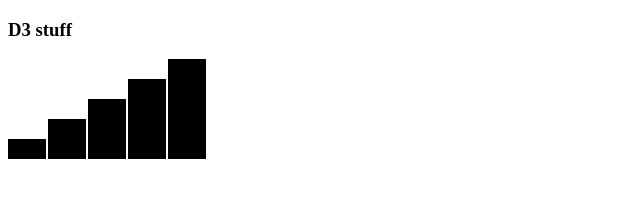
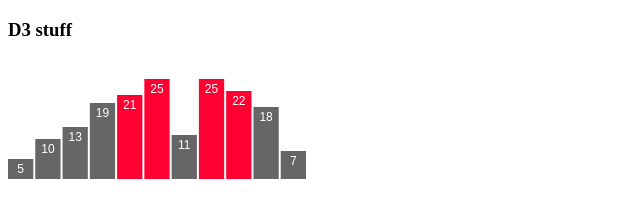
Before and after one commit to rmoncrief/D3tutorials, a plain HTML site: page Project/index.html in a window 1280 px wide. Shown: the whole page, without its empty margins (0-640 px from the left). Drawn offline with Linux system fonts and the light colour scheme.

Commit message:
finished the bar chart.

```diff
--- /dev/null
+++ b/Project/barchart.js
@@ -0,0 +1,50 @@
+var h = 120;
+var w = 300;
+var pad = 2;
+var ds = [5,10,13,19,21,25, 11, 25, 22, 18, 7];
+var svg = d3.select("body")
+            .append("svg")
+              .attr("width",w)
+              .attr("height",h);
+
+function colorPicker(v) {
+  if (v <= 20) {
+    return "#666666";
+  }
+  else if (v > 20) {
+    return "#FF0033";
+  }
+}
+
+svg.selectAll("rect")
+  .data(ds)
+  .enter()
+  .append("rect")
+    .attr("x", function(d,i) {
+      return i * (w /ds.length);
+    })
+    .attr("y", function(d) {
+      return ( h - d*4);
+    })
+    .attr("width", w/ds.length - pad)
+    .attr("height", function(d,i) {
+      return (d*4);
+    })
+    .attr("fill",function(d) {
+      return colorPicker(d);
+    });
+svg.selectAll("text")
+  .data(ds)
+  .enter()
+  .append("text")
+    .text(function (d) { return d;})
+    .attr("text-anchor", "middle")
+    .attr("x", function(d,i)  {
+      return i * ( w / ds.length) + (w/ds.length - pad)/2;
+    })
+    .attr("y", function(d) {
+        return h - (d*4) + 14;
+    })
+    .style("font-family","sans-serif")
+    .style("font-size", 12)
+    .style("fill", "#ffffff");
--- a/Project/index.html
+++ b/Project/index.html
@@ -8,6 +8,7 @@
 
     <h3>D3 stuff</h3>
     <!-- <script type="text/javascript" src="shapes.js"></script> -->
-    <script type="text/javascript" src="drawingWithData.js"></script>
+    <!-- <script type="text/javascript" src="drawingWithData.js"></script> -->
+    <script type="text/javascript" src="barchart.js"></script>
   </body>
 </html>
```
